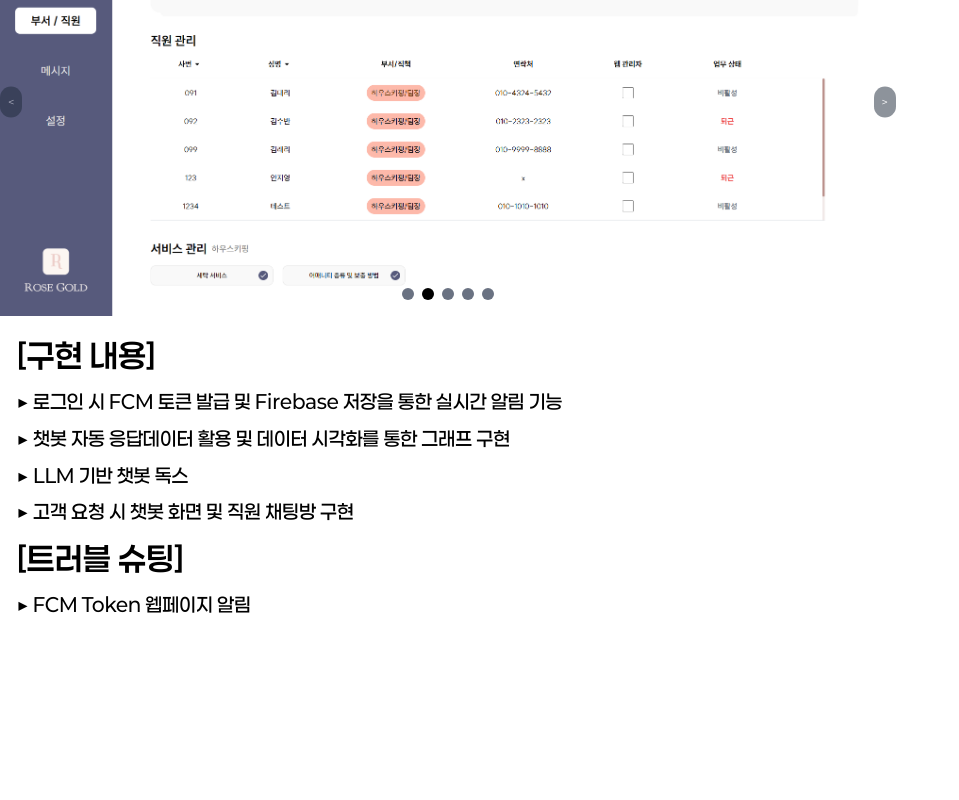
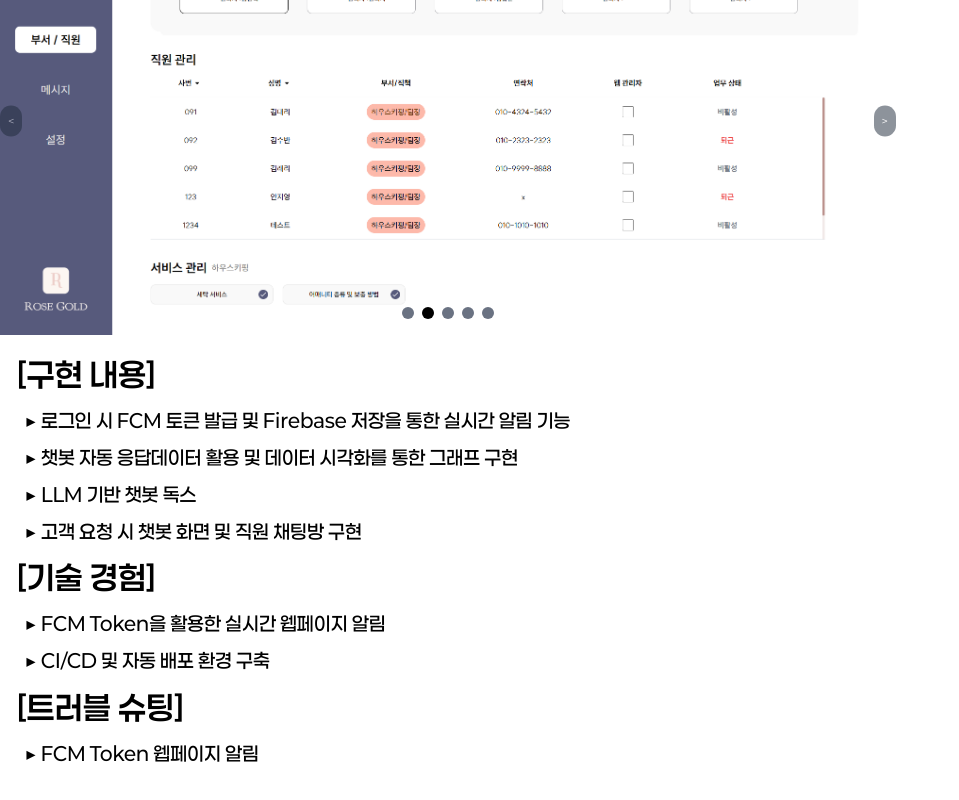
Before and after one commit to kimkimjunjun/portfolio, a Next.js app: page /rosegold in a window 1280 px wide. Shown: the part 368-1168 px from the top of the page, without its empty margins (0-959 px from the left). Built offline with nearby package versions, Linux system fonts and the light colour scheme.

Commit message:
로즈골드 컴포넌트화

```diff
--- a/components/backbutton.tsx
+++ b/components/backbutton.tsx
@@ -9,7 +9,7 @@ export default function Backbutton() {
         router.back();
     };
     return (
-        <div className="w-full max-w-4xl px-[3rem] mb-[1rem]">
+        <div className="w-full max-w-4xl px-[2rem] mb-[1rem]">
             <button
                 onClick={handleGoBack}
                 className="cursor-pointer flex items-center border-2 border-black rounded-[1rem] px-[1rem] hover:bg-gray-300"
--- a/components/project/detailsection.tsx
+++ b/components/project/detailsection.tsx
@@ -1,33 +1,39 @@
-import { useState } from 'react'; // 이 컴포넌트 자체는 상태를 직접 관리하지 않지만, import 문에 포함되어 있기에 남겨두었습니다. (필요시 제거)
 
 interface AccordionItem {
     title: string;
     details: string[];
 }
 
-type RenderDetailFunction = (detail: string) => React.ReactNode; // React.ReactNode는 JSX에서 렌더링 가능한 모든 타입을 포함합니다.
+type RenderDetailFunction = (detail: string) => React.ReactNode;
 
 
 interface DetailSectionProps {
-    projectsData: AccordionItem[]; // projectsData 배열은 AccordionItem 객체들의 배열입니다.
-    openProjectIndices: Set<number>; // openProjectIndices는 숫자로 이루어진 Set입니다.
+    projectsData: AccordionItem[];
+    openProjectIndices: Set<number>;
     handleProjectTitleClick: (index: number) => void;
 
-    trubleData: AccordionItem[]; // trubleData 배열도 AccordionItem 객체들의 배열입니다.
-    openTrubleIndices: Set<number>; // openTrubleIndices는 숫자로 이루어진 Set입니다.
+    skillsData: AccordionItem[];
+    openSkillIndices: Set<number>;
+    handleSkillTitleClick: (index: number) => void;
+
+    trubleData: AccordionItem[];
+    openTrubleIndices: Set<number>;
     handleTrubleTitleClick: (index: number) => void;
 
-    renderDetailWithBoldKeyword: RenderDetailFunction; // 만약 Props로 받는다면 이 줄 사용
+    renderDetailWithBoldKeyword: RenderDetailFunction;
 }
 
 export default function DeatilSection({
     projectsData,
     openProjectIndices,
     handleProjectTitleClick,
+    skillsData,
+    openSkillIndices,
+    handleSkillTitleClick,
     trubleData,
     openTrubleIndices,
     handleTrubleTitleClick,
-    renderDetailWithBoldKeyword, // Props로 받는다면 여기에 추가
+    renderDetailWithBoldKeyword,
 }: DetailSectionProps) {
     return (
         <div className="mt-[1rem] text-left flex flex-col mx-[1rem] lg:w-[56rem]">
@@ -41,7 +47,7 @@ export default function DeatilSection({
                     return (
                         <div key={index} className='my-[0.5rem]'>
                             <h2
-                                className='text-[1.2rem] font-medium w-fit cursor-pointer'
+                                className='text-[1.2rem] font-medium w-fit cursor-pointer px-[0.5rem] hover:bg-gray-200 rounded-[0.5rem]'
                                 onClick={() => handleProjectTitleClick(index)}
                                 aria-expanded={isOpen}
                             >
@@ -52,13 +58,51 @@ export default function DeatilSection({
                                 className={`
                                         overflow-hidden
                                         transition-[max-height,opacity] duration-500 ease-in-out
-                                        ${isOpen ? 'max-h-[500px]' : 'max-h-0'} // 상세 내용 최대 높이는 실제 내용에 맞게 조정
+                                        ${isOpen ? 'max-h-[500px]' : 'max-h-0'}
                                         ${isOpen ? 'opacity-100' : 'opacity-0'}
                                         ${isOpen ? 'pt-2' : 'pt-0'}
                                     `}
                             >
-                                <ul className='text-[1rem]'>
+                                <ul className='text-[1rem] px-[1rem]'>
                                     {project.details.map((detail, detailIndex) => (
+                                        <li key={detailIndex} >
+                                            {detail}
+                                        </li>
+                                    ))}
+                                </ul>
+                            </div>
+                        </div>
+                    );
+                })}
+            </div>
+            <h1 className='text-[2rem] font-semibold'>[기술 경험]</h1>
+            <div>
+                {skillsData.map((skill, index) => {
+                    const isOpen = openSkillIndices.has(index);
+
+                    const titleTextWithoutIcon = skill.title.replace("▶ ", "");
+
+                    return (
+                        <div key={index} className='my-[0.5rem]'>
+                            <h2
+                                className='text-[1.2rem] font-medium w-fit cursor-pointer px-[0.5rem] hover:bg-gray-200 rounded-[0.5rem]'
+                                onClick={() => handleSkillTitleClick(index)}
+                                aria-expanded={isOpen}
+                            >
+                                {isOpen ? "▼ " : "▶ "}
+                                {titleTextWithoutIcon}
+                            </h2>
+                            <div
+                                className={`
+                                        overflow-hidden
+                                        transition-[max-height,opacity] duration-500 ease-in-out
+                                        ${isOpen ? 'max-h-[500px]' : 'max-h-0'}
+                                        ${isOpen ? 'opacity-100' : 'opacity-0'}
+                                        ${isOpen ? 'pt-2' : 'pt-0'}
+                                    `}
+                            >
+                                <ul className='text-[1rem] px-[1rem]'>
+                                    {skill.details.map((detail, detailIndex) => (
                                         <li key={detailIndex} >
                                             {detail}
                                         </li>
@@ -78,7 +122,7 @@ export default function DeatilSection({
                     return (
                         <div key={index} className='my-[0.5rem]'>
                             <h2
-                                className='text-[1.2rem] font-medium w-fit cursor-pointer'
+                                className='text-[1.2rem] font-medium w-fit cursor-pointer px-[0.5rem] hover:bg-gray-200 rounded-[0.5rem]'
                                 onClick={() => handleTrubleTitleClick(index)}
                                 aria-expanded={isOpen}
                             >
@@ -89,12 +133,12 @@ export default function DeatilSection({
                                 className={`
                                         overflow-hidden
                                         transition-[max-height,opacity] duration-500 ease-in-out
-                                        ${isOpen ? 'max-h-[500px]' : 'max-h-0'} // 상세 내용 최대 높이는 실제 내용에 맞게 조정
+                                        ${isOpen ? 'max-h-[200rem]' : 'max-h-0'}
                                         ${isOpen ? 'opacity-100' : 'opacity-0'}
                                         ${isOpen ? 'pt-2' : 'pt-0'}
                                     `}
                             >
-                                <ul className='text-[1rem]'>
+                                <ul className='text-[1rem] px-[1rem]'>
                                     {trubleItem.details.map((detail, detailIndex) => (
                                         <li key={detailIndex} >
                                             {renderDetailWithBoldKeyword(detail)}
--- a/pages/rosegold.tsx
+++ b/pages/rosegold.tsx
@@ -3,7 +3,7 @@ import Backbutton from '@/components/backbutton';
 import { useState } from 'react';
 import DeatilSection from '@/components/project/detailsection';
 
-const images = [
+const sliderImages = [
     '/images/slides/1.png',
     '/images/slides/2.png',
     '/images/slides/3.png',
@@ -43,6 +43,22 @@ const projectsData = [
     }
 ];
 
+const skillsData = [
+    {
+        title: "▶ FCM Token을 활용한 실시간 웹페이지 알림",
+        details: [
+            "- 실시간 알림 시스템을 구축하여 손님의 요청사항이 직원에게 즉시 전달되도록 함으로써, 신속하고 효율적인 고객 응대 프로세스 마련",
+            "- 직원이 해당 사이트를 이용 중이 아니더라도 백그라운드 및 포그라운드 환경 모두에서 알림이 정상적으로 표시되도록 구현",
+        ]
+    },
+    {
+        title: "▶ CI/CD 및 자동 배포 환경 구축",
+        details: [
+            "- Github Actions와 CI/CD 파이프라인을 활용하여 자동화된 배포 프로세스 구축",
+            "- 코드 변경 사항이 있을 시 신속하게 처리할 수 있도록 배포 환경 구축"
+        ]
+    },
+];
 
 const trubleData = [
     {
@@ -71,6 +87,7 @@ const boldKeywords = ["발생문제:", "발생원인:", "해결방법:", "결과
 
 export default function Rosegold() {
     const [openProjectIndices, setOpenProjectIndices] = useState<Set<number>>(new Set());
+    const [openSkillIndices, setOpenSkillIndices] = useState<Set<number>>(new Set());
     const [openTrubleIndices, setOpenTrubleIndices] = useState<Set<number>>(new Set());
 
     const handleProjectTitleClick = (index: number) => {
@@ -81,6 +98,16 @@ export default function Rosegold() {
             newOpenIndices.add(index);
         }
         setOpenProjectIndices(newOpenIndices);
+    };
+
+    const handleSkillTitleClick = (index: number) => {
+        const newOpenIndices = new Set(openSkillIndices);
+        if (newOpenIndices.has(index)) {
+            newOpenIndices.delete(index);
+        } else {
+            newOpenIndices.add(index);
+        }
+        setOpenSkillIndices(newOpenIndices);
     };
 
     const handleTrubleTitleClick = (index: number) => {
@@ -115,12 +142,16 @@ export default function Rosegold() {
             <div className='mx-[1rem]'>
                 <h1 className='text-[1.5rem] md:text-[4rem] font-bold'>숙박업소 관리 플랫폼 - 로즈골드</h1>
                 <h2 className='text-[1rem] md:text-[1.5rem]'>LLM을 활용한 고객 대응 자동화 및 수많은 객실들을 간편하게 관리하는 플랫폼</h2>
+                <span className='text-[0.8rem]'>개발환경: TYPESCRIPT | NEXT.JS | REACT-QUERY | RECOIL | TAILWIND</span>
             </div>
-            <Slider />
+            <Slider images={sliderImages} />
             <DeatilSection
                 projectsData={projectsData}
                 openProjectIndices={openProjectIndices}
                 handleProjectTitleClick={handleProjectTitleClick}
+                skillsData={skillsData}
+                openSkillIndices={openSkillIndices}
+                handleSkillTitleClick={handleSkillTitleClick}
                 trubleData={trubleData}
                 openTrubleIndices={openTrubleIndices}
                 handleTrubleTitleClick={handleTrubleTitleClick}
```
Also changed, not shown: components/slider.tsx (+45 -36 lines).
